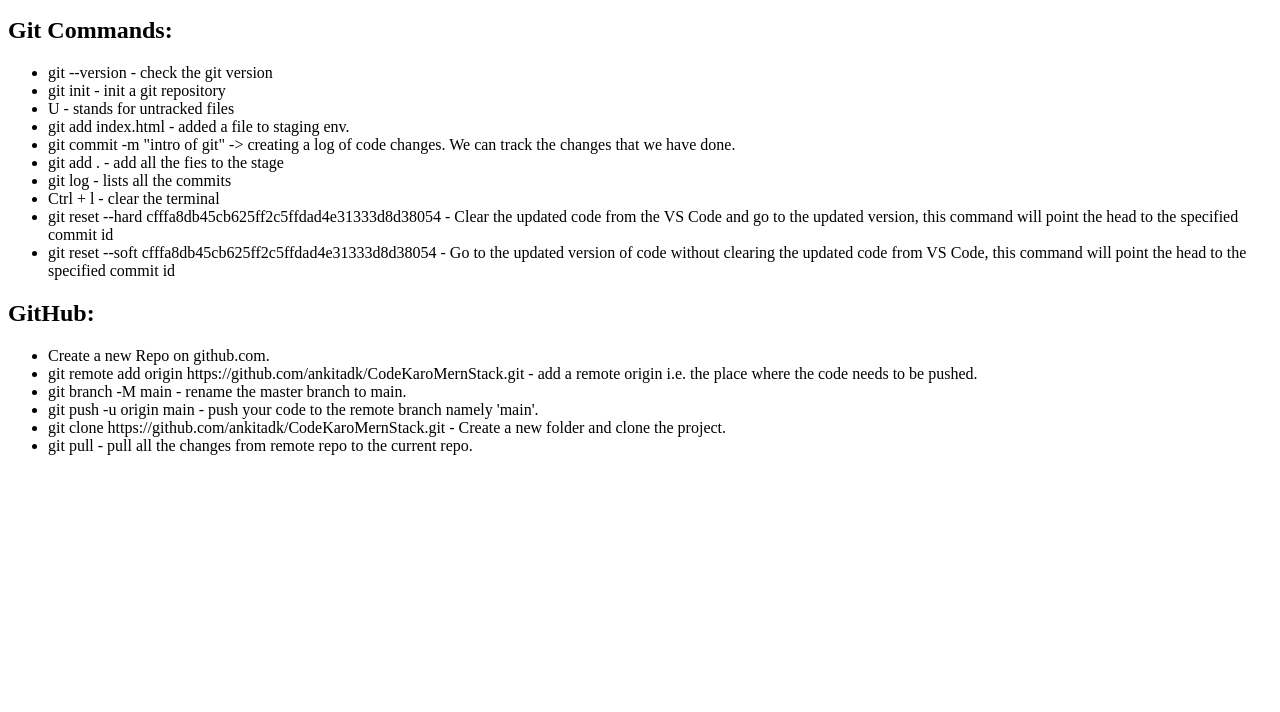
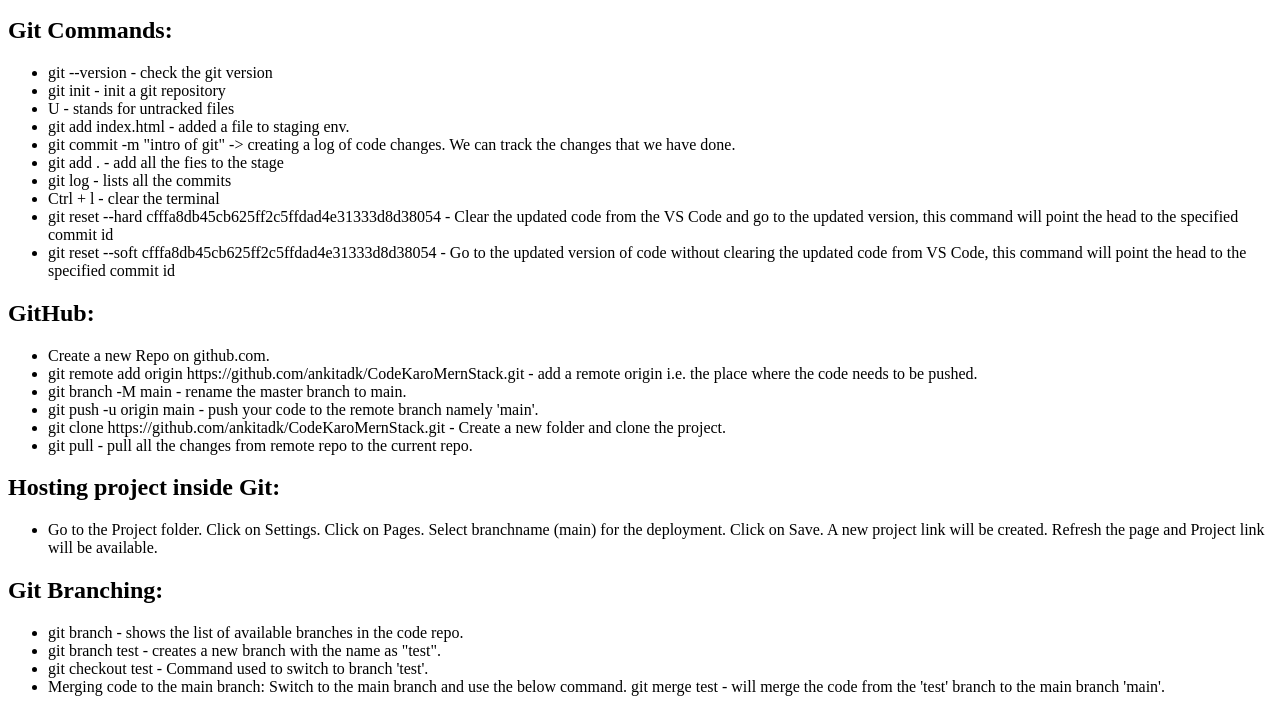
Before and after one commit to ankitadk/CodeKaroMernStack, a plain HTML site: page commands.html in a window 1280 px wide. Shown: the part 101-813 px from the top of the page. Drawn offline with Linux system fonts and the light colour scheme.

Commit message:
git commands

```diff
--- a/commands.html
+++ b/commands.html
@@ -35,5 +35,25 @@
     <li>git pull - pull all the changes from remote repo to the current repo.</li>
 </ul>
 
+<h2>Hosting project inside Git:</h2>
+<ul>
+    <li>Go to the Project folder. Click on Settings. Click on Pages. Select branchname (main) for the deployment. Click on Save.
+    A new project link will be created. Refresh the page and Project link will be available.</li>
+</ul>
+
+<h2>Git Branching:</h2>
+<ul>
+    <li>git branch - shows the list of available branches in the code repo.</li>
+    <li>git branch test - creates a new branch with the name as "test".</li>
+    <li>git checkout test - Command used to switch to branch 'test'.</li>
+    <li>Merging code to the main branch: Switch to the main branch and use the below command.
+    git merge test - will merge the code from the 'test' branch to the main branch 'main'.</li>
+</ul>
+
+
+
+
+
+
 </body>
 </html>
```
Also changed, not shown: GitAndGithubNotes.txt.
